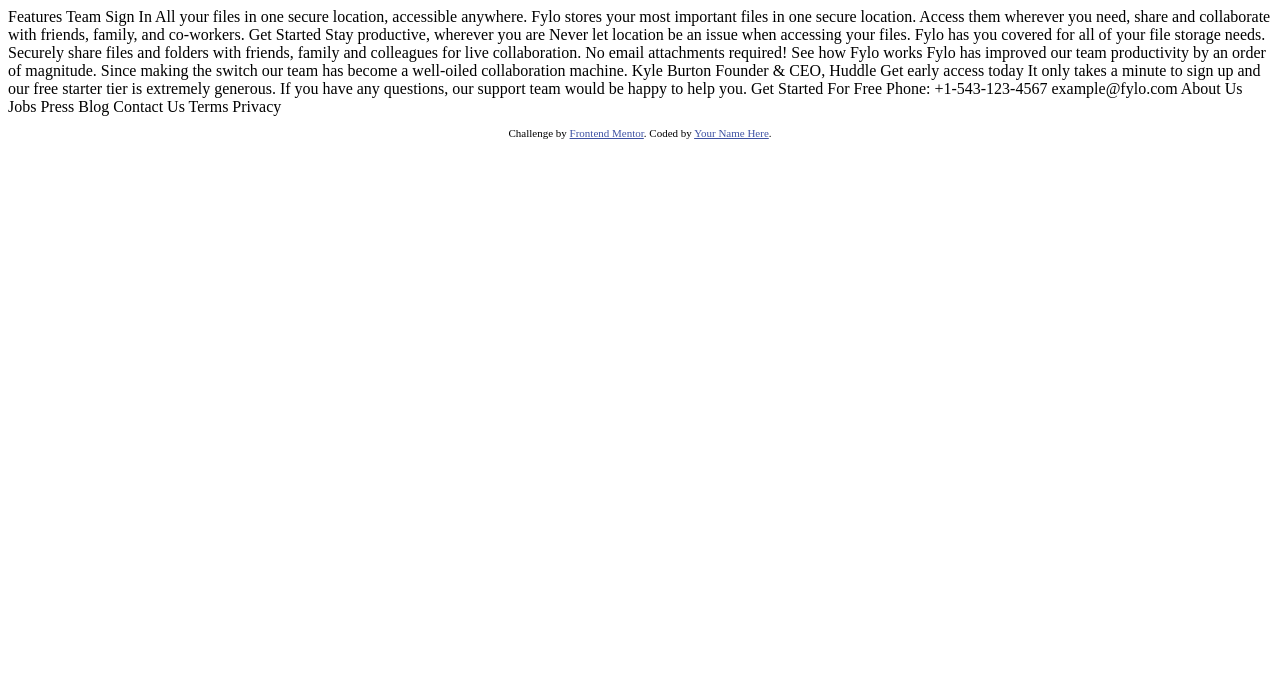
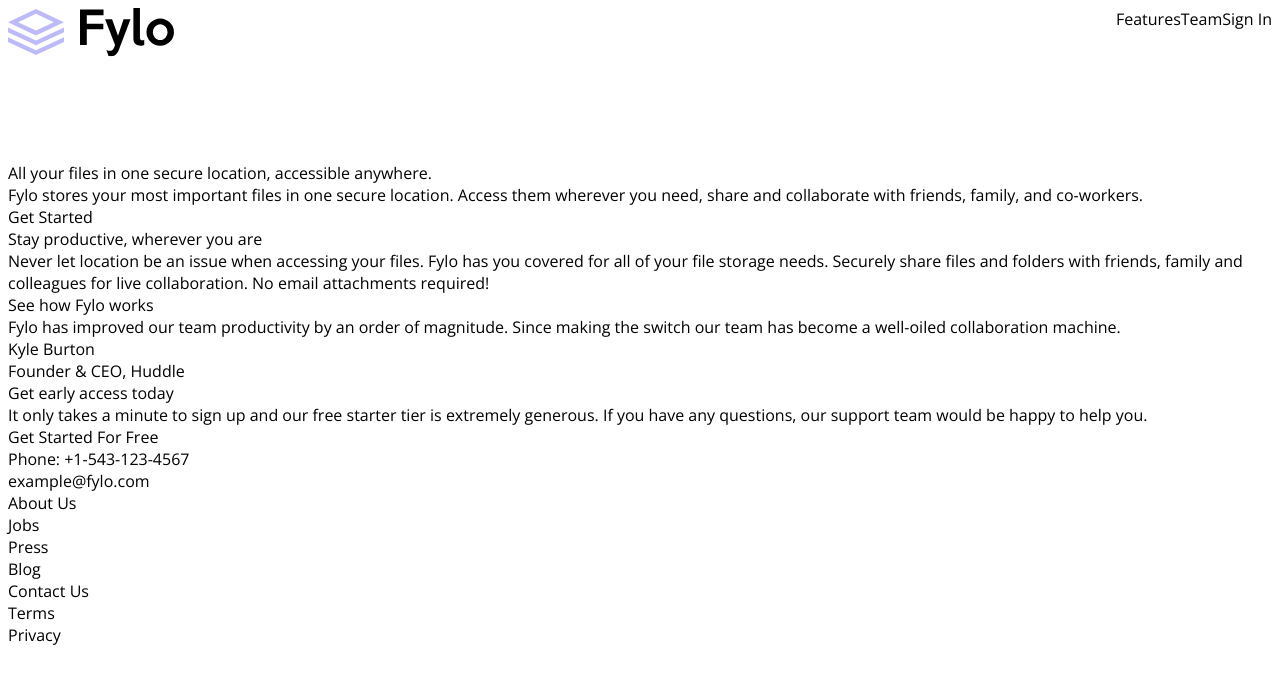
Before and after one commit to dehfachini/fylo-landing-page-with-two-column-layout-master, a plain HTML site: page index.html in a window 1280 px wide. Drawn offline with nearby package versions, Linux system fonts and the light colour scheme.

Commit message:
add divs and variables

```diff
--- /dev/null
+++ b/css/styles.css
@@ -0,0 +1,36 @@
+:root {
+    --very-dark-blue: hsl(243, 87%, 12%);
+    --desaturated-blue: hsl(238, 22%, 44%);
+    --bright-blue: hsl(224, 93%, 58%);
+    --moderate-cyan: hsl(170, 45%, 43%);
+    --light-grayish-blue: hsl(240, 75%, 98%);
+    --light-gray: hsl(0, 0%, 75%);
+}
+
+/* ### Headings, Call-to-actions, Header Navigation */
+
+head {
+    font-family: 'Raleway', sans-serif;
+}
+
+body {
+    font-family: 'Open Sans', sans-serif;
+}
+
+.container {
+    display: flex;
+    flex-direction: column;
+}
+
+.fylo-image img {}
+
+.header {
+    padding-bottom: 100px;
+    display: flex;
+    justify-content: space-between;
+}
+
+.text-header {
+    display: flex;
+
+}
--- a/index.html
+++ b/index.html
@@ -1,73 +1,199 @@
 <!DOCTYPE html>
 <html lang="en">
+
 <head>
   <meta charset="UTF-8">
-  <meta name="viewport" content="width=device-width, initial-scale=1.0"> <!-- displays site properly based on user's device -->
+  <meta name="viewport" content="width=device-width, initial-scale=1.0">
+  <link rel="preconnect" href="https://fonts.gstatic.com">
+  <link href="https://fonts.googleapis.com/css2?family=Raleway:wght@400;700&display=swap" rel="stylesheet">
+  <link rel="preconnect" href="https://fonts.gstatic.com">
+  <link href="https://fonts.googleapis.com/css2?family=Open+Sans&family=Raleway:wght@400;700&display=swap"
+    rel="stylesheet">
+  <link rel="icon" type="image/png" sizes="32x32" href="./images/favicon-32x32.png">
 
-  <link rel="icon" type="image/png" sizes="32x32" href="./images/favicon-32x32.png">
+  <link rel="stylesheet" href="./css/styles.css">
+
 
   <title>Frontend Mentor | Fylo landing page with two column layout</title>
 
-  <!-- Feel free to remove these styles or customise in your own stylesheet 👍 -->
-  <style>
-    .attribution { font-size: 11px; text-align: center; }
-    .attribution a { color: hsl(228, 45%, 44%); }
-  </style>
+
+
 </head>
+
 <body>
 
+  <div class="container">
+    <div class="inner-container">
+      <div class="header">
+        <div class="fylo-image">
+          <img src="./images/logo.svg" alt="fylo">
+
+        </div>
+        <div class="text-header">
+          <div>
             Features
+          </div>
+          <div>
             Team
+          </div>
+          <div>
             Sign In
+          </div>
+        </div>
+      </div>
 
+      <div class="first-card">
+        <div class="inner-first-card">
+          <div class="first-image">
+
+          </div>
+
+          <div class="title">
             All your files in one secure location, accessible anywhere.
+          </div>
 
+          <div class="text">
             Fylo stores your most important files in one secure location.
             Access them wherever you need, share and collaborate with friends,
             family, and co-workers.
+          </div>
 
+          <div class="input1">
+          </div>
+
+          <div class="button1">
             Get Started
+          </div>
+        </div>
+      </div>
 
+
+      <div class="second-card">
+        <div class="inner-second-card">
+          <div class="second-image">
+
+          </div>
+
+          <div class="title">
             Stay productive, wherever you are
+          </div>
 
+          <div class="text">
             Never let location be an issue when accessing your files. Fylo has you
             covered for all of your file storage needs.
 
             Securely share files and folders with friends, family and colleagues for
             live collaboration. No email attachments required!
+          </div>
 
+          <div class="link">
             See how Fylo works
+          </div>
 
+          <div class="testimonial-card">
+            <div class="inner-testimonial-card">
+              <div class="testimonial">
                 Fylo has improved our team productivity by an order of magnitude. Since
                 making the switch our team has become a well-oiled collaboration machine.
+              </div>
+              <div class="person-info">
+                <div class="kyle-image">
 
+                </div>
+                <div class="name-position">
+                  <div class="kyle">
                     Kyle Burton
+                  </div>
+                  <div class="position">
                     Founder & CEO, Huddle
+                  </div>
+                </div>
+              </div>
+            </div>
+          </div>
+        </div>
+      </div>
 
+
+      <div class="third-card">
+        <div class="inner-third-card">
+          <div class="titleandtext">
+            <div class="title">
               Get early access today
-
+            </div>
+            <div class="text">
               It only takes a minute to sign up and our free starter tier is extremely generous.
               If you have any questions, our support team would be happy to help you.
+            </div>
+          </div>
 
+          <div class="imputandbutton">
+            <div class="input">
+
+            </div>
+
+            <div class="button">
               Get Started For Free
+            </div>
 
+          </div>
+
+        </div>
+      </div>
+
+      <div class="footer-card">
+        <div class="inner-footer">
+
+          <div>
+            <div class="image">
+
+            </div>
+            <div>
               Phone: +1-543-123-4567
+            </div>
+            <div>
               example@fylo.com
+            </div>
 
+          </div>
+
+          <div>
+            <div>
               About Us
+            </div>
+            <div>
               Jobs
+            </div>
+            <div>
               Press
+            </div>
+            <div>
               Blog
+            </div>
+          </div>
 
+          <div>
+            <div>
               Contact Us
+            </div>
+            <div>
               Terms
+            </div>
+            <div>
               Privacy
+            </div>
+          </div>
 
-  <footer>
-    <p class="attribution">
-      Challenge by <a href="https://www.frontendmentor.io?ref=challenge" target="_blank">Frontend Mentor</a>.
-      Coded by <a href="#">Your Name Here</a>.
-    </p>
-  </footer>
+          <div class="social-icons">
+
+          </div>
+
+
+        </div>
+      </div>
+    </div>
+  </div>
+
 </body>
+
 </html>
```
Lines whose indentation alone changed are shown as unchanged.
